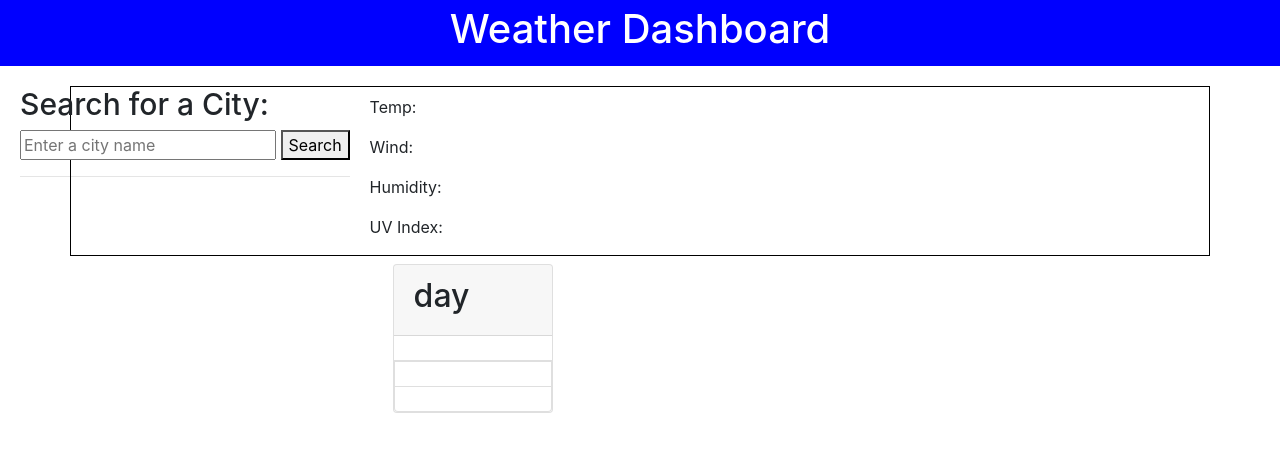
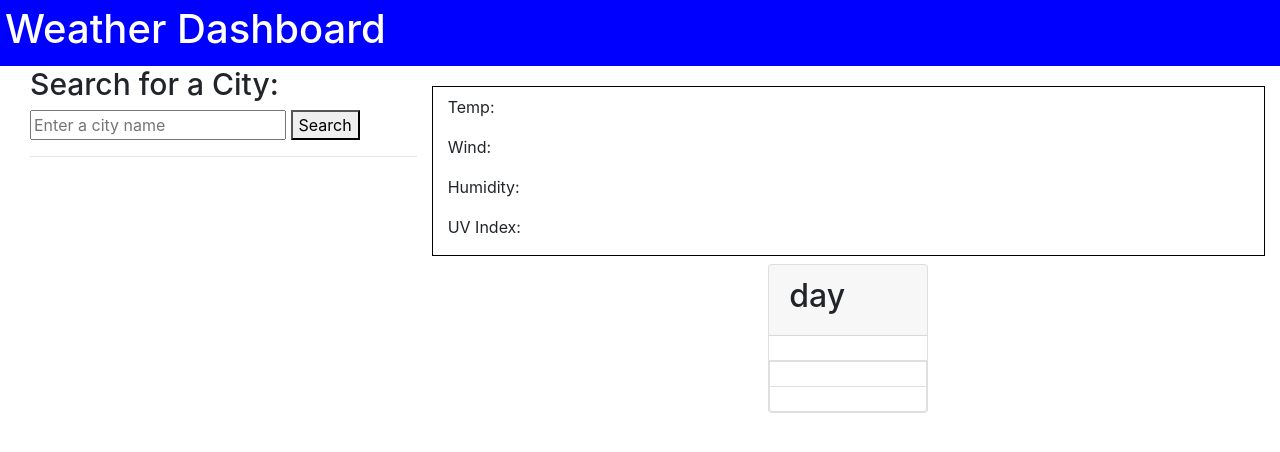
Before and after one commit to labrecquemegan/Weather-Dashboard, a plain HTML site: page index.html in a window 1280 px wide. Drawn offline with nearby package versions, Linux system fonts and the light colour scheme.

Commit message:
fixed style issues, got date/icon working. Worked with tutor

```diff
--- a/index.html
+++ b/index.html
@@ -12,10 +12,12 @@
 </head>
 
 <body>
-    <header class = "container-fluid">
+    <div class = "container-fluid">
+    <header class = "row">
         <h1>Weather Dashboard</h1>
     </header>
-    <aside class="city-search ">
+    <div class = "row" id="row2">
+    <aside class="city-search col-lg-4">
         <h2>Search for a City:</h2>
         <input type="text" id="searchBar" placeholder="Enter a city name"></input>
         <button class="submitBtn" id="searchBtn">Search</button>
@@ -23,8 +25,9 @@
         <div id="searchedBtns"></div>
     </aside>
 
-    <section class="weather">
-        <div class = "boarder container-sm mx-auto">
+    <div class = "col-lg-8">
+    <section class="weather row">
+        <div class = "boarder container-sm">
         <h2 class="cityName date"></h2>
         <p class="temp">Temp: <span id="tempInput"></span></p>
         <p class="wind">Wind: <span id="windInput"></span></p>
@@ -33,7 +36,7 @@
     </div>
     </section>
 
-    <section class="forcast"></section>
+    <section class="forcast row">
     <div class="container-sm mx-auto">
         <div class="col cardhere" id="newCards">
            <div class="card m-2" style="width: 10rem;">
@@ -50,7 +53,9 @@
         </div>
     </div>
 </section>
-
+</div>
+</div>
+</div>
 
     <script src="https://cdnjs.cloudflare.com/ajax/libs/moment.js/2.29.1/moment.min.js"
         integrity="sha512-qTXRIMyZIFb8iQcfjXWCO8+M5Tbc38Qi5WzdPOYZHIlZpzBHG3L3by84BBBOiRGiEb7KKtAOAs5qYdUiZiQNNQ=="
@@ -62,6 +67,7 @@
         integrity="sha384-fQybjgWLrvvRgtW6bFlB7jaZrFsaBXjsOMm/tB9LTS58ONXgqbR9W8oWht/amnpF"
         crossorigin="anonymous"></script>
     <script src="script.js"></script>
+
 </body>
 
 </html>
--- a/script.js
+++ b/script.js
@@ -81,9 +81,8 @@ function forcastcards(data) {
 
   newCards.innerHTML = `
   <div class="card-header">
-     <h2>${(moment().format("MMM Do YY"))};
-     </h2>
-      <h2>${data.daily[i].weather[0].icon}</h2>
+     <p>${(moment().add(i, "days").format("MMM Do YY"))}</p>
+      <img src= 'http://openweathermap.org/img/wn/${data.daily[i].weather[0].icon}@2x.png'/>
   </div>
   <div class="list-group list-group-flush">
       <li class="list-group-item">
--- a/style.css
+++ b/style.css
@@ -7,8 +7,8 @@ header {
 }
 
 aside {
-    float: left;
-    margin: 20px;
+    /* float: left;
+    margin: 20px; */
     height: 100vh;
 }
 
@@ -45,6 +45,11 @@ aside hr {
     margin: 5px;
 }
 
+#row2 {
+    width: 100%;
+    margin: 0;
+}
+
 .weather {
     margin-top: 20px;
 }
@@ -53,13 +58,11 @@ aside hr {
     border: 1px black solid;
 }
 
-section .forcast {
+/* section .forcast {
     display: flex;
-   /* justify-content: space-around; */
-}
+} */
 
 .cardhere {
-    width: 20rem;
     display: flex;
-    /* justify-content: space-evenly; */
+    justify-content: space-evenly;
 }
```
